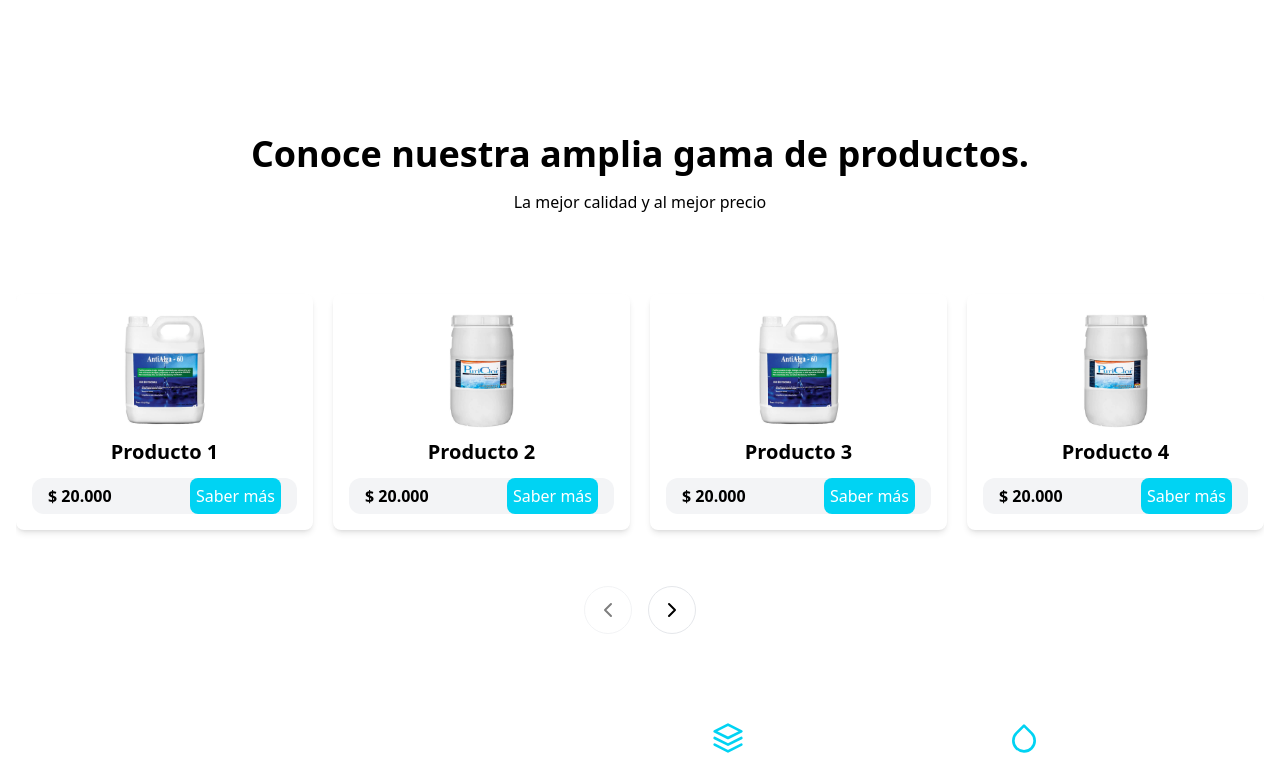
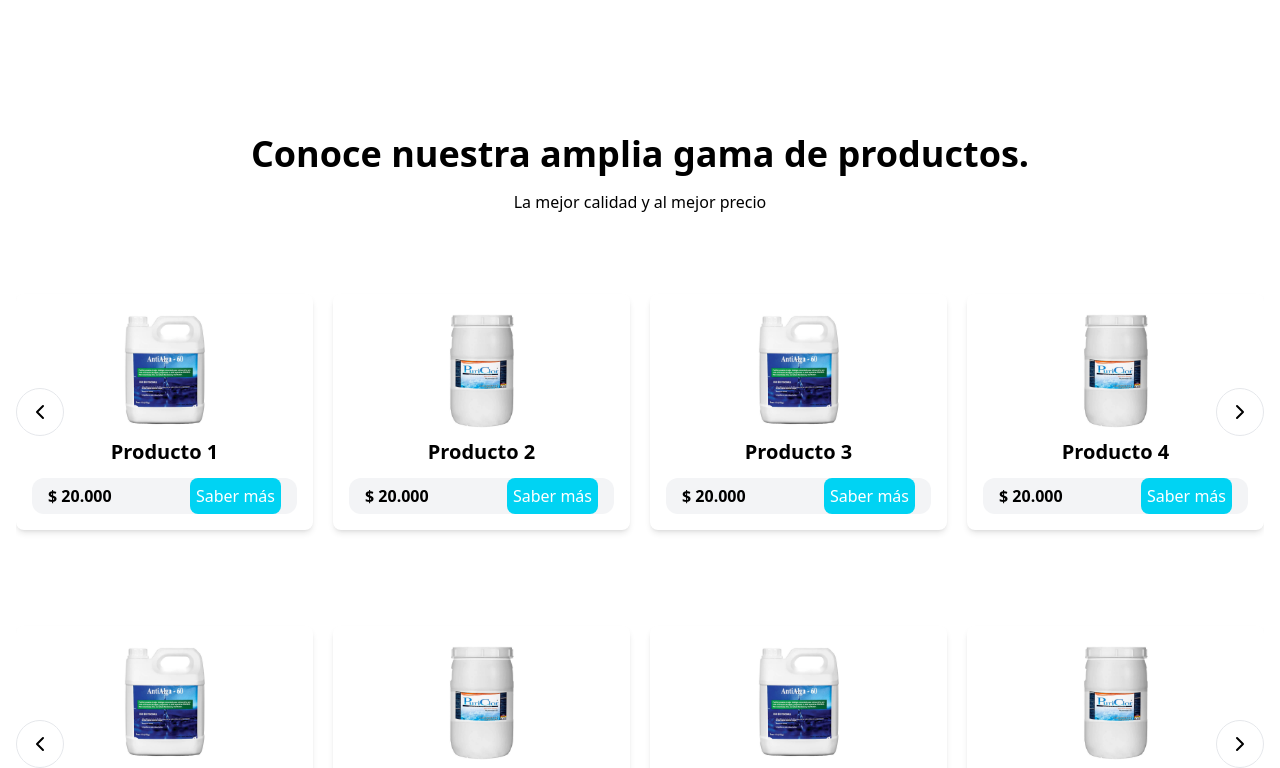
Before and after one commit to jafh1906/D.Q-del-oriente, a React (Vite) app: page / in a window 1280 px wide. Shown: the part 632-1400 px from the top of the page. Built offline with nearby package versions, Linux system fonts and the light colour scheme.

Commit message:
Navigation navbar enable

```diff
--- a/src/Components/Hero.jsx
+++ b/src/Components/Hero.jsx
@@ -2,7 +2,10 @@ import HeroImage from "../assets/images/HeroImage.webp";
 
 export const Hero = () => {
   return (
-    <section className="container mx-auto flex flex-col md:flex-row justify-between items-center pt-30 pb-6 px-4 sm:px-6 lg:px-8 mb-20">
+    <section
+      id="inicio"
+      className="container mx-auto flex flex-col md:flex-row justify-between items-center pt-30 pb-6 px-4 sm:px-6 lg:px-8 mb-20"
+    >
       <div className="w-full md:w-1/2 space-y-8">
         <div className="flex items-center justify-center gap-2 bg-gray-50 w-fit px-4 py-2 rounded-full hover:bg-gray-100 transition-colors cursor-pointer group">
           <span className="text-cyan-500 group-hover:text-amber-300 group-hover:scale-110 transition-transform">
@@ -17,12 +20,15 @@ export const Hero = () => {
             productos y servicios de
             {/* <span className="absolute bottom-0 left-0 w-full h-0.5 bg-blue-200/60"></span> */}
           </span>
-          <span>calidad</span>
-          <span className="inline-block ml-2 animate-pulse">💧</span>
+          <span>
+            {" "}
+            calidad<span className="inline-block ml-2 animate-pulse">💧</span>
+          </span>
         </h1>
 
         <p className="text-gray-600 text-lg md:text-xl max-w-xl">
-          Ofrecemos soluciones en purificación de agua y mantenimiento de piscinas, garantizando calidad, confianza y bienestar.
+          Ofrecemos soluciones en purificación de agua y mantenimiento de
+          piscinas, garantizando calidad, confianza y bienestar.
         </p>
       </div>
 
--- a/src/Components/NavBar.jsx
+++ b/src/Components/NavBar.jsx
@@ -1,18 +1,42 @@
-import { useState } from "react";
+import { useState, useEffect } from "react";
 import LOGO from "../assets/images/LOGO.webp";
 import { FiMenu } from "react-icons/fi";
 import { FiX } from "react-icons/fi";
 
 export const NavBar = () => {
   const [isMenuOpen, setIsMenuOpen] = useState(false);
-  const [activeLink, setActiveLink] = useState("#home");
+  const [activeLink, setActiveLink] = useState("#inicio");
 
   const navLinks = [
-    { href: "#home", label: "Inicio" },
-    { href: "#products", label: "Productos" },
-    { href: "#services", label: "Servicios" },
-    { href: "#aboutus", label: "Nosotros" },
+    { href: "#inicio", label: "Inicio" },
+    { href: "#productos", label: "Productos" },
+    { href: "#servicios", label: "Servicios" },
+    { href: "#nosotros", label: "Nosotros" },
   ];
+
+  useEffect(() => {
+    const handleScroll = () => {
+      const offset = 100;
+      let currentSection = "#inicio";
+
+      navLinks.forEach((link) => {
+        const section = document.querySelector(link.href);
+        if (section) {
+          const top = section.getBoundingClientRect().top;
+          if (top <= offset) {
+            currentSection = link.href;
+          }
+        }
+      });
+
+      setActiveLink(currentSection);
+    };
+
+    window.addEventListener("scroll", handleScroll);
+    handleScroll();
+
+    return () => window.removeEventListener("scroll", handleScroll);
+  }, []);
 
   return (
     <header>
--- a/src/Components/Nosotros.jsx
+++ b/src/Components/Nosotros.jsx
@@ -1,7 +1,9 @@
 export const Nosotros = () => {
   return (
-    <section className="container mx-auto flex flex-col justify-center space-y-8 py-16 sm:px-6 lg:px-8 letra-2">
-
+    <section
+      id="nosotros"
+      className="container scroll-mt-10 md:scroll-mt-14 mx-auto flex flex-col justify-center space-y-8 py-16 sm:px-6 lg:px-8 letra-2"
+    >
       {/* Header */}
 
       <h2 className="text-cyan-500 font-medium mb-4 text-3xl">QUIENES SOMOS</h2>
@@ -13,7 +15,13 @@ export const Nosotros = () => {
         </div>
         <div>
           <p className="text-gray-600 leading-relaxed">
-            Distribución Química del Oriente es una empresa fundada en el año 2014 en la ciudad de Bucaramanga, Colombia. apasionada por brindar sus servicios con responsabilidad para dar soluciones en el tratamiento de aguas (piscinas, residencial e industrial) con diseño e instalación del sistema para montaje de equipos como, electrobombas, filtros, accesorios, entre otros que permitan el optimo desempeño para la calidad del agua.
+            Distribución Química del Oriente es una empresa fundada en el año
+            2014 en la ciudad de Bucaramanga, Colombia. apasionada por brindar
+            sus servicios con responsabilidad para dar soluciones en el
+            tratamiento de aguas (piscinas, residencial e industrial) con diseño
+            e instalación del sistema para montaje de equipos como,
+            electrobombas, filtros, accesorios, entre otros que permitan el
+            optimo desempeño para la calidad del agua.
           </p>
         </div>
       </div>
@@ -31,7 +39,11 @@ export const Nosotros = () => {
             <div className="bg-white shadow p-6 w-5/6 rounded-2xl mb-5">
               <h3 className="text-xl font-bold text-gray-900 mb-2">Vision</h3>
               <p className="text-gray-600">
-                Ser el mejor lider en la region por la responsabilidad en el servicio y suministro para el tratamiento de agua en diferentes sectores: piscinas, residencial e industrial, mejorando los procesos para ajustarnos a las exigencias cambiantes de los clientes.
+                Ser el mejor lider en la region por la responsabilidad en el
+                servicio y suministro para el tratamiento de agua en diferentes
+                sectores: piscinas, residencial e industrial, mejorando los
+                procesos para ajustarnos a las exigencias cambiantes de los
+                clientes.
               </p>
             </div>
           </div>
@@ -47,7 +59,10 @@ export const Nosotros = () => {
             <div className="bg-white shadow p-6 w-5/6 rounded-2xl mb-5">
               <h3 className="text-xl font-bold text-gray-900 mb-2">Mision</h3>
               <p className="text-gray-600">
-                Distribución Química del Oriente tiene como misión la satisfacción oportuna y responsable a las necesidades del cliente, suministrando productos de optima calidad, garantizando su eficiencia para mantener el liderazgo en servicio.
+                Distribución Química del Oriente tiene como misión la
+                satisfacción oportuna y responsable a las necesidades del
+                cliente, suministrando productos de optima calidad, garantizando
+                su eficiencia para mantener el liderazgo en servicio.
               </p>
             </div>
           </div>
--- a/src/Components/Productos.jsx
+++ b/src/Components/Productos.jsx
@@ -1,14 +1,13 @@
 import { Products } from "../consts/Products";
-import { FiChevronLeft, FiChevronRight } from "react-icons/fi";
-import { Swiper, SwiperSlide } from "swiper/react";
-import { Navigation } from "swiper/modules";
-import "swiper/css";
-import "swiper/css/pagination";
-import { PiChatSlash } from "react-icons/pi";
+
+import { ProductCarousel } from "./ProductCarousel";
 
 export const Productos = () => {
   return (
-    <section className="w-full md:container mx-auto px-4 py-8">
+    <section
+      id="productos"
+      className="w-full scroll-mt-20 md:scroll-mt-24 md:container mx-auto px-4 py-8"
+    >
       <div className="text-center mb-8">
         <h2 className="text-3xl font-bold md:text-4xl mb-4">
           Conoce nuestra amplia gama de productos.
@@ -16,67 +15,8 @@ export const Productos = () => {
         <p>La mejor calidad y al mejor precio</p>
       </div>
 
-      <div className="relative overflow-visible z-0">
-        <Swiper
-          modules={[Navigation]}
-          navigation={{
-            nextEl: ".swiper-button-next-custom",
-            prevEl: ".swiper-button-prev-custom",
-          }}
-          spaceBetween={20}
-          pagination={{
-            clickable: true,
-          }}
-          breakpoints={{
-            640: {
-              slidesPerView: 2,
-            },
-            768: {
-              slidesPerView: 3,
-            },
-            1024: {
-              slidesPerView: 4,
-            },
-          }}
-          className="products-swiper"
-        >
-          {Products.map((product, index) => (
-            <SwiperSlide
-              key={index}
-              className="h-full md:py-12 py-4 z-0"
-              style={{ overflow: "visible" }}
-            >
-              <div className="text-center bg-white p-4 rounded-lg inset-shadow-md shadow-md h-full flex flex-col hover:shadow-xs transition-all duration-300 hover:scale-105">
-                <div className="w-30 h-30 mx-auto mb-2">
-                  <img
-                    src={product.image}
-                    alt={product.image}
-                    className="w-full h-full object-cover"
-                  />
-                </div>
-                <h3 className="text-xl font-semibold mb-3">{product.name}</h3>
-                <div className="flex flex-col md:flex-row py-2 md:py-0 justify-between items-center px-4 bg-gray-100 p-2 rounded-xl w-1/2 md:w-full mx-auto">
-                  <p className="font-semibold">
-                    <span className="font-bold">$</span> {product.price}
-                  </p>
-                  <button className="p-1.5 bg-cyan-400 text-white rounded-lg hover:bg-cyan-600 transition-colors cursor-pointer">
-                    Saber más
-                  </button>
-                </div>
-              </div>
-            </SwiperSlide>
-          ))}
-        </Swiper>
-      </div>
-
-      <div className="flex justify-center gap-4 mt-2">
-        <button className="w-12 h-12 rounded-full border border-gray-200 flex items-center justify-center hover:bg-cyan-400 hover:text-white transition-all duration-200 swiper-button-prev-custom">
-          <FiChevronLeft className="w-6 h-6" />
-        </button>
-        <button className="w-12 h-12 rounded-full border border-gray-200 flex items-center justify-center hover:bg-cyan-400 hover:text-white transition-all duration-200 swiper-button-next-custom">
-          <FiChevronRight className="w-6 h-6" />
-        </button>
-      </div>
+      <ProductCarousel Products={Products} id="first" />
+      <ProductCarousel Products={Products} id="second" />
     </section>
   );
 };
--- a/src/Components/Servicios.jsx
+++ b/src/Components/Servicios.jsx
@@ -2,7 +2,10 @@ import { Services } from "../consts/Services";
 
 export const Servicios = () => {
   return (
-    <section className="container py-8 mx-auto px-4 sm:px-6 lg:px-8 ">
+    <section
+      id="servicios"
+      className="container scroll-mt-20 md:scroll-mt-24 py-8 mx-auto px-4 sm:px-6 lg:px-8 "
+    >
       <div className="flex flex-col md:flex-row items-center justify-between gap-12 lg:gap-24">
         <div className="md:w-1/2 w-full">
           <h2 className="text-3xl md:text-4xl font-bold mb-6 md:w-4/5">
```
